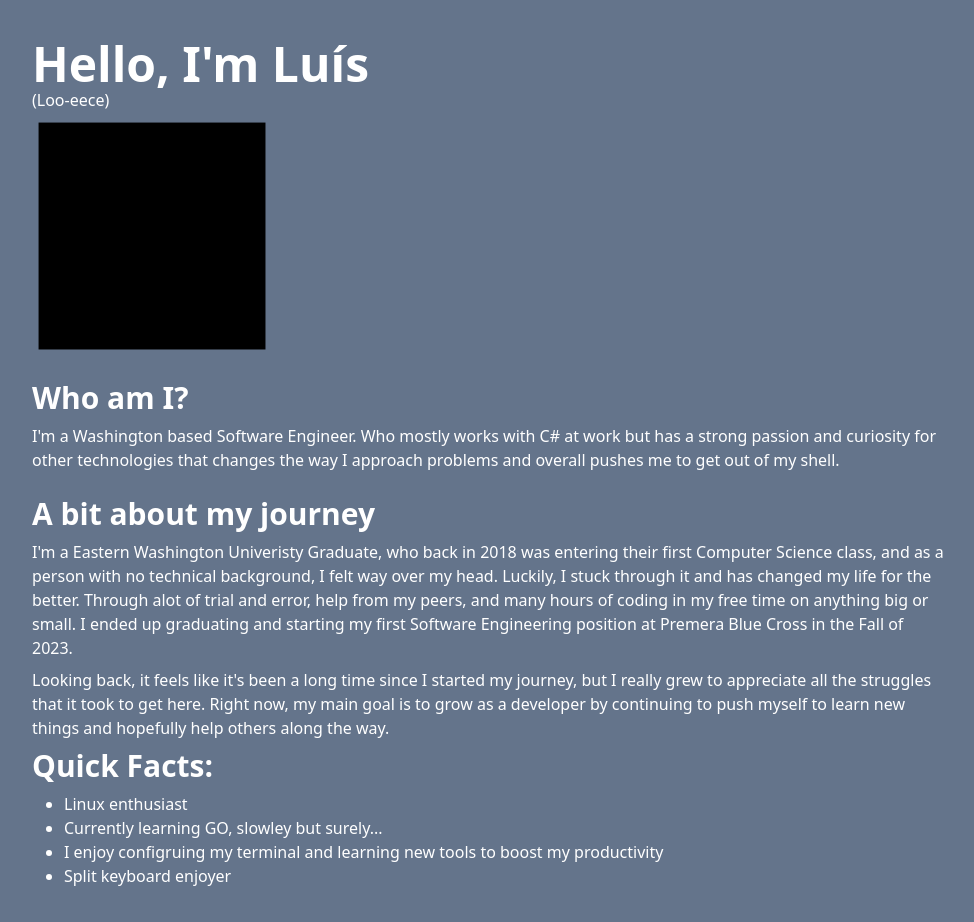
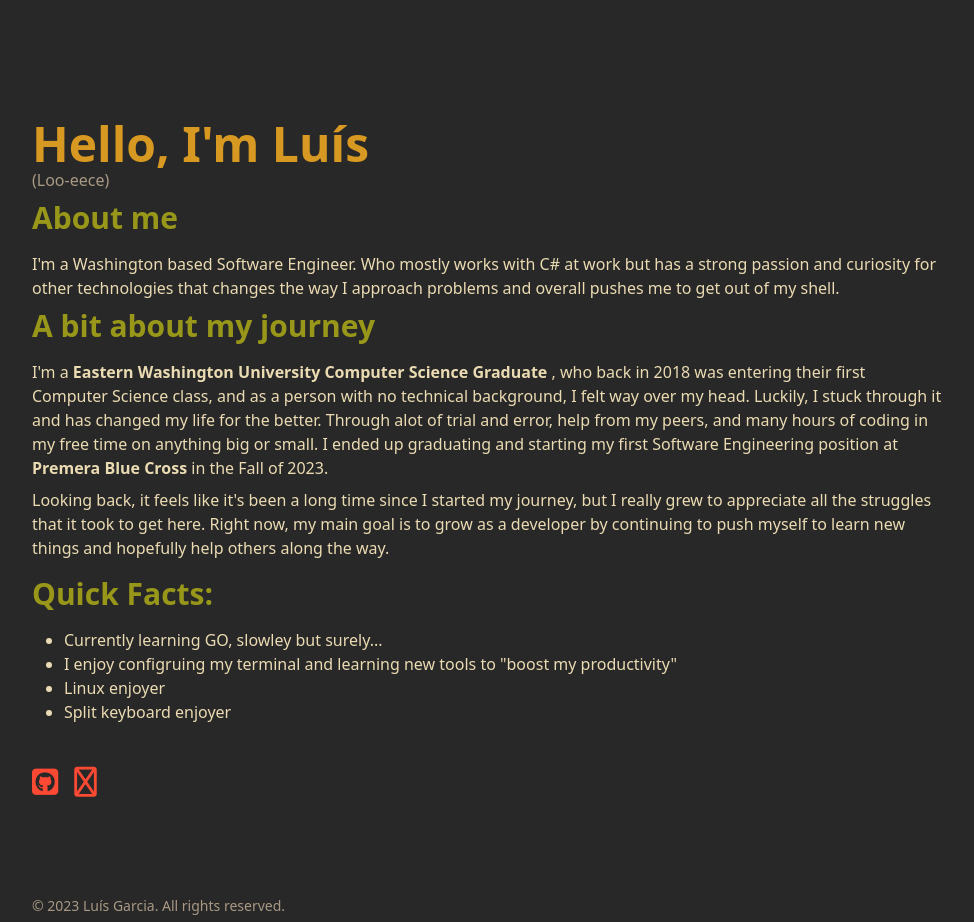
Before and after one commit to TechGlue/PersonalSite, a React (Vite) app: page / in a window 1280 px wide. Shown: the top 922 px of the page, without its empty margins (152-1126 px from the left). Built offline with nearby package versions, Linux system fonts and the light colour scheme.

Commit message:
colors added

```diff
--- a/src/routes/root.jsx
+++ b/src/routes/root.jsx
@@ -3,14 +3,33 @@ import SplashPage from "./splashpage.jsx";
 import Navbar from "./components/navbar.jsx";
 export default function Root() {
   return (
-    <div className="bg-slate-500 text-white min-h-screen">
+    <div className="bg-primary min-h-screen">
       <div className="p-10 grid grid-cols-1 gap-4">
-        <div className="container mx-auto">
+        <div className="container mx-auto py-20">
           <SplashPage />
         </div>
+
         <div>
-
-    </div>
+          <footer class="text-copyright text-sm">
+            <div class="container mx-auto text-left">
+              <p>&copy; 2023 Luís Garcia. All rights reserved.</p>
+              <p className="py-1">
+                Made with{" "}
+                <a className="underline hover:text-secondary" href="https://react.dev/">
+                  React.js
+                </a>{" "}
+                +{" "}
+                <a className="underline hover:text-secondary" href="https://tailwindcss.com/">
+                  Tailwind CSS
+                </a>{" "}
+                + {" "}
+                <a className="underline hover:text-secondary" href="https://github.com/morhetz/gruvbox">
+                  Gruvbox Theme
+                </a>{" "}
+              </p>
+            </div>
+          </footer>
+        </div>
       </div>
     </div>
   );
--- a/src/routes/splashpage.jsx
+++ b/src/routes/splashpage.jsx
@@ -6,64 +6,77 @@ import image from "./../assets/square.webp";
 export default function SplashPage() {
   return (
     <>
+      <div class="grid grid-cols-1 gap-2">
+        <div>
           <div className="">
-        <p className="border-r-white pr-3 text-5xl text-white font-bold">
+            <p className="border-r-white pr-3 text-5xl text-titles font-bold">
               Hello, I'm Luís
             </p>
-        <p className="border-r-white pr-3 text-1xl whitespace-nowrap">
+            <p className="border-r-white pr-3 text-1xl text-copyright whitespace-nowrap">
               {" "}
               (Loo-eece){" "}
             </p>
-        <img src={image} alt="my-prof" className="w-60 h-60 mt-1" />
           </div>
-      <br />
-      <p className="text-3xl mb-2 font-bold">Who am I?</p>
+        </div>
+
+        <p className="text-3xl mb-2 font-bold text-secondary-titles">
+          About me
+        </p>
+        <div>
+          <p className="text-secondary">
+            I'm a Washington based Software Engineer. Who mostly works with C#
+            at work but has a strong passion and curiosity for other
+            technologies that changes the way I approach problems and overall
+            pushes me to get out of my shell.
+          </p>
+        </div>
+
+        <p className="text-3xl mb-2 font-bold text-secondary-titles">
+          A bit about my journey
+        </p>
+        <div className="text-secondary">
           <p>
-        I'm a Washington based Software Engineer. Who mostly works with C# at
-        work but has a strong passion and curiosity for other technologies that
-        changes the way I approach problems and overall pushes me to get out of
-        my shell.
-      </p>
-      <br />
-      <p className="text-3xl mb-2 font-bold">A bit about my journey</p>
-      <p>
-        I'm a Eastern Washington Univeristy Graduate, who back in 2018 was
+            I'm a <b>Eastern Washington University Computer Science Graduate </b>, who back in 2018 was
             entering their first Computer Science class, and as a person with no
-        technical background, I felt way over my head. Luckily, I stuck through
-        it and has changed my life for the better. Through alot of trial and
-        error, help from my peers, and many hours of coding in my free time on
-        anything big or small. I ended up graduating and starting my first
-        Software Engineering position at Premera Blue Cross in the Fall of 2023.
+            technical background, I felt way over my head. Luckily, I stuck
+            through it and has changed my life for the better. Through alot of
+            trial and error, help from my peers, and many hours of coding in my
+            free time on anything big or small. I ended up graduating and
+            starting my first Software Engineering position at{" "}
+            <b>Premera Blue Cross</b> in the Fall of 2023.
           </p>
           <p className="mt-2">
             Looking back, it feels like it's been a long time since I started my
-        journey, but I really grew to appreciate all the struggles that it took
-        to get here. Right now, my main goal is to grow as a developer by
-        continuing to push myself to learn new things and hopefully help others
-        along the way.
+            journey, but I really grew to appreciate all the struggles that it
+            took to get here. Right now, my main goal is to grow as a developer
+            by continuing to push myself to learn new things and hopefully help
+            others along the way.
           </p>
+        </div>
 
-      <p className="text-3xl mt-2 mb-2 font-bold">Quick Facts: </p>
-      <ul className="list-disc ml-8">
-        <li>Linux enthusiast</li>
+        <p className="text-3xl mt-2 mb-2 font-bold text-secondary-titles">
+          Quick Facts:{" "}
+        </p>
+        <div>
+          <ul className="text-secondary list-disc ml-8">
             <li>Currently learning GO, slowley but surely...</li>
             <li>
-          I enjoy configruing my terminal and learning new tools to boost my
-          productivity
+              I enjoy configruing my terminal and learning new tools to "boost
+              my productivity"
             </li>
+            <li>Linux enjoyer</li>
             <li>Split keyboard enjoyer</li>
           </ul>
-      <div className="mt-10 flex justify-left">
+          <div className="mt-10 flex justify-left text-icons ">
             <div className="text-3xl grid grid-cols-3 gap-4">
               <Link to={`/`}>
-            <i class="fa-brands fa-square-github"></i>
+                <i class="fa-brands fa-square-github hover:text-icons-hover"></i>
               </Link>
               <Link to={`/`}>
-            <i class="fa-brands fa-spotify"></i>
+                <i class="fa-regular fa-square-envelope hover:text-icons-hover"></i>
               </Link>
-          <Link to={`/`}>
-            <i class="fa-regular fa-square-envelope"></i>
-          </Link>
+            </div>
+          </div>
         </div>
       </div>
     </>
--- a/tailwind.config.cjs
+++ b/tailwind.config.cjs
@@ -3,6 +3,15 @@ module.exports = {
   content: ["./index.html", "./src/**/*.{js,ts,jsx,tsx}"],
   theme: {
     extend: {
+	  colors:{
+		'primary': '#282828',
+		'secondary': '#ebdbb2',
+		'titles': '#d79921',
+		'secondary-titles': '#98971a',
+		'icons': '#fb4934',
+		'icons-hover': '#cc241d',
+		'copyright': '#a89984'
+	  },
       keyframes: {
         typing: {
           "0%": {
```
Also changed, not shown: 1 other file (tests, documents, lock files or other folders). Lines whose indentation alone changed are shown as unchanged.
